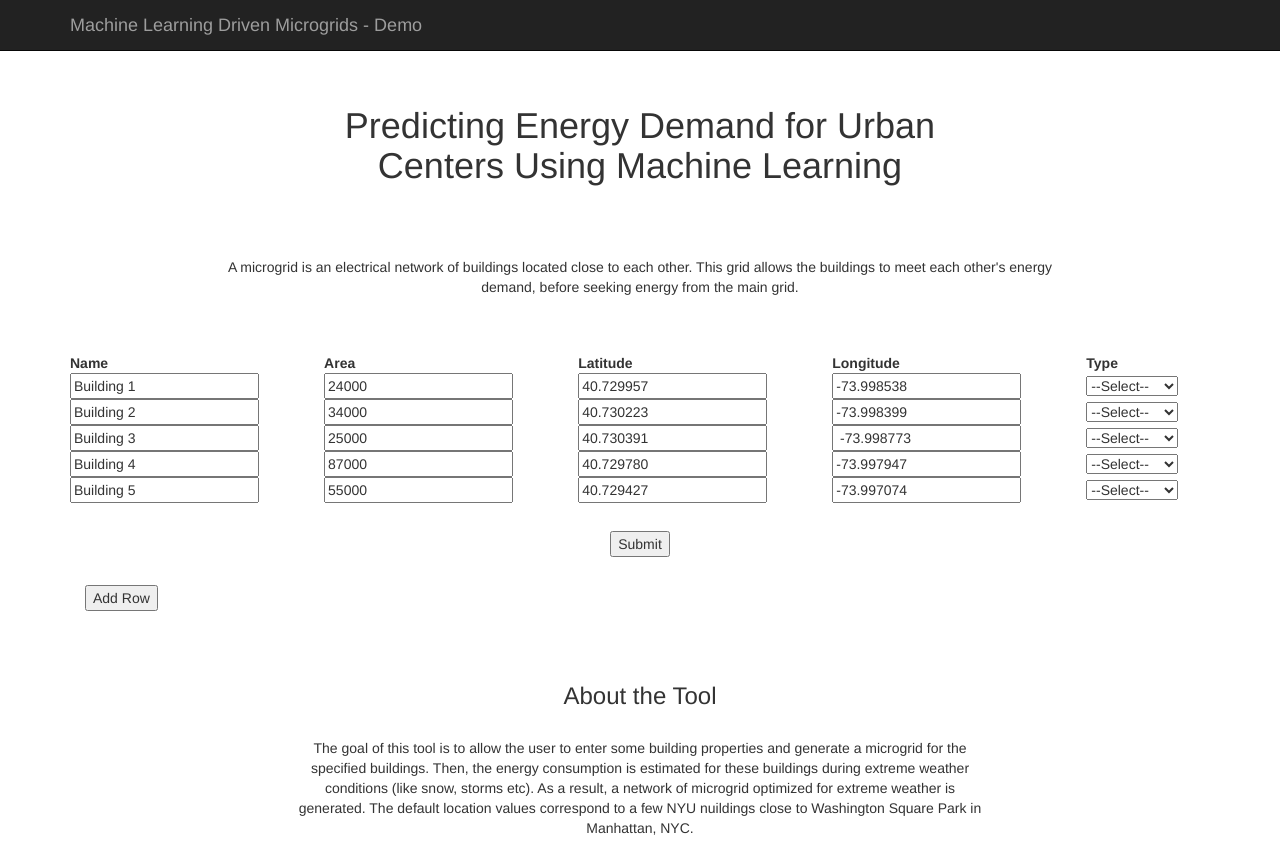
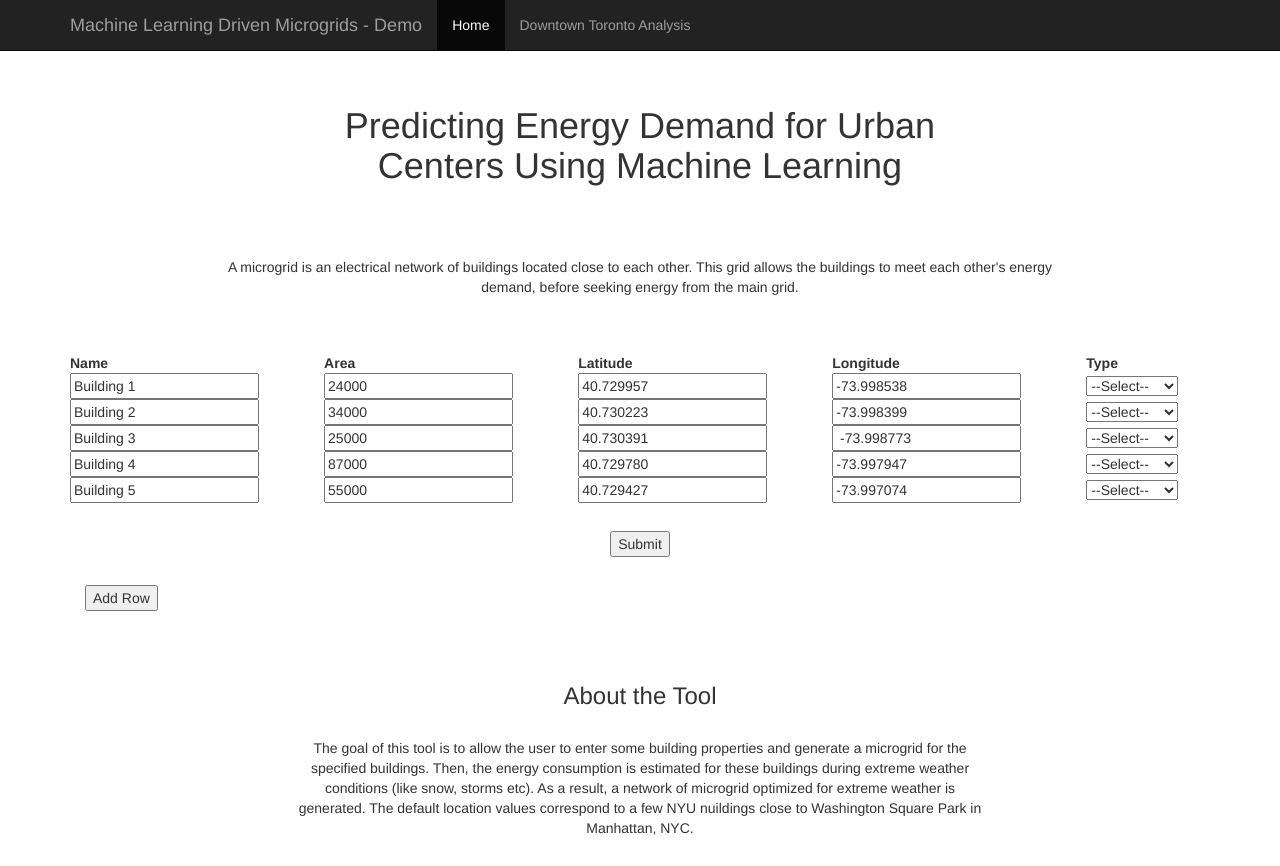
Before and after one commit to a-sharma06/ml_microgrids, a plain HTML site: page templates/index.html in a window 1280 px wide. Drawn offline with nearby package versions, Linux system fonts and the light colour scheme.

Commit message:
new git repo test

```diff
--- a/templates/index.html
+++ b/templates/index.html
@@ -54,7 +54,20 @@
           <span class="navbar-brand">Machine Learning Driven Microgrids - Demo</span>
         </div>
 
-      </div>
+      <div class="collapse navbar-collapse" id="nav-1">
+          <ul class="nav navbar-nav">
+            <li class="nav-item active">
+              <a class="nav-link" href="#">Home<span class="sr-only">(current)</span></a>
+            </li>
+            <li class="nav-item">
+              <a class="nav-link" href="toronto">Downtown Toronto Analysis</a>
+            </li>
+			</ul>
+        </div>
+
+	  </div>
+
+
     </nav>
 
 	<h1>Predicting Energy Demand for Urban Centers Using Machine Learning</h1>
```
